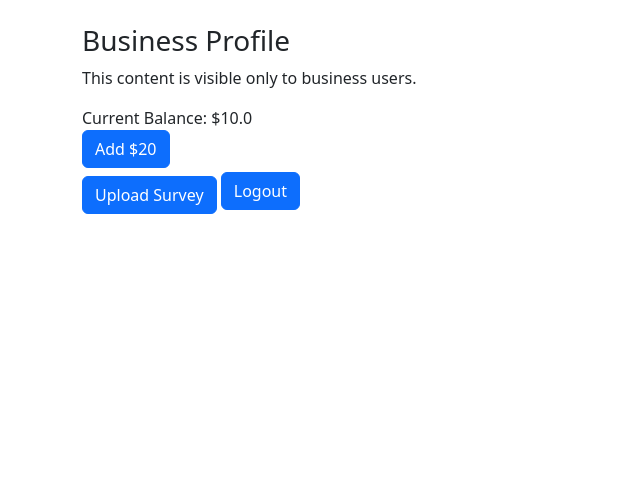
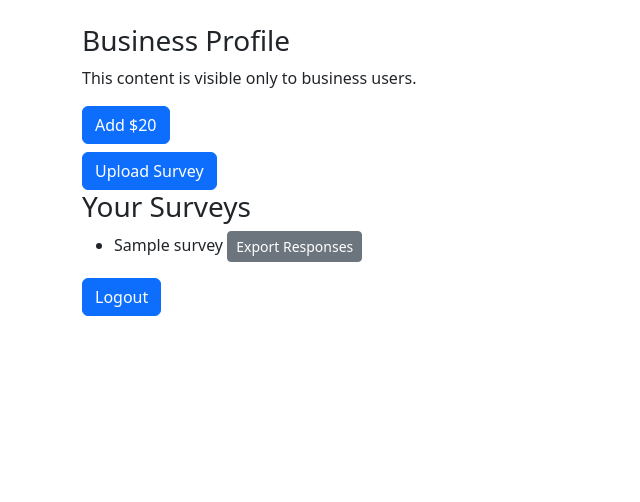
Before and after one commit to MaxCouling/SurveyHustle, a Flask app: page /profile in a window 1280 px wide. Shown: the part 56-558 px from the top of the page, without its empty margins (0-640 px from the left). Run offline with Flask 3, Linux system fonts and the light colour scheme; a user stored in the database is signed in; tables that the repository leaves empty hold one stand-in row (values such as "Sample post").

Commit message:
Bus Users can download data as csv

```diff
--- a/app/models.py
+++ b/app/models.py
@@ -57,7 +57,7 @@ class Response(db.Model):
     question_id = db.Column(db.Integer, db.ForeignKey('question.id'))
     answer = db.Column(db.Text)
     timestamp = db.Column(db.DateTime, default=datetime.utcnow)
-
+    #user = db.relationship('User', backref='responses')
     def __repr__(self):
         return f'<Response {self.id}>'
 
--- a/app/routes.py
+++ b/app/routes.py
@@ -2,8 +2,10 @@
 from flask_wtf import FlaskForm
 
 import os
+import io
+import csv
 
-from flask import render_template, redirect, url_for, flash, request, jsonify
+from flask import render_template, redirect, url_for, flash, request, send_file
 
 from app import app, db
 from app.models import User, Survey, Question, Response, UserSurveyProgress
@@ -303,3 +305,54 @@ def take_survey(survey_id):
 
     return render_template('take_survey.html', form=form, question=question, survey=survey, progress=progress,
                                total_questions=total_questions)
+
+@app.route('/export_responses/<int:survey_id>')
+@login_required
+def export_responses(survey_id):
+    survey = Survey.query.get_or_404(survey_id)
+
+    # Check if the current user is the owner of the survey
+    if survey.owner_id != current_user.id:
+        flash('You do not have permission to access this survey.', 'danger')
+        return redirect(url_for('dashboard'))
+
+    # Retrieve all questions and their responses
+    questions = survey.questions.order_by(Question.order).all()
+
+    # Prepare the CSV file in memory
+    output = io.StringIO()
+    writer = csv.writer(output)
+
+    # Write the header row
+    header = ['Respondent ID']
+    header.extend([f'Q{question.order + 1}: {question.question_text}' for question in questions])
+    writer.writerow(header)
+
+    # Get all respondent IDs who have completed the survey
+    respondent_ids = db.session.query(Response.user_id).join(Question).filter(
+        Question.survey_id == survey.id
+    ).distinct().all()
+    respondent_ids = [r[0] for r in respondent_ids]
+
+    # For each respondent, collect their answers
+    for respondent_id in respondent_ids:
+        row = [respondent_id]
+        for question in questions:
+            response = Response.query.filter_by(
+                question_id=question.id,
+                user_id=respondent_id
+            ).first()
+            answer = response.answer if response else ''
+            row.append(answer)
+        writer.writerow(row)
+
+    # Prepare the file for download
+    output.seek(0)
+    filename = f'survey_{survey.id}_responses.csv'
+
+    return send_file(
+        io.BytesIO(output.getvalue().encode('utf-8')),
+        mimetype='text/csv',
+        as_attachment=True,
+        download_name=filename  # This parameter is outdated in Flask 2.0+
+    )
--- a/app/templates/profile.html
+++ b/app/templates/profile.html
@@ -9,11 +9,6 @@
             <h3>Business Profile</h3>
             <p>This content is visible only to business users.</p>
 
-            <!-- Display the current balance -->
-            <div id="currentBalance" class="mt-3">
-                Current Balance: $<span id="balanceAmount">{{ current_user.balance }}</span>
-            </div>
-
             <!-- Button to add $20 -->
             <form method="POST">
                 {{ form.hidden_tag() }}  <!-- CSRF token -->
@@ -21,6 +16,18 @@
             </form>
 
             <a href="{{ url_for('upload_survey') }}" class="btn btn-primary mt-2">Upload Survey</a>
+
+
+            <h3>Your Surveys</h3>
+            <ul>
+                {% for survey in current_user.surveys %}
+                    <li>
+                        {{ survey.title }}
+                        <a href="{{ url_for('export_responses', survey_id=survey.id) }}" class="btn btn-secondary btn-sm">Export Responses</a>
+                    </li>
+                {% endfor %}
+            </ul>
+
         {% else %}
             <h3>{{current_user.username}}'s Profile</h3>
             <p>This content is visible to regular users.</p>
--- a/uploads/test.csv
+++ b/uploads/test.csv
@@ -1,6 +1,6 @@
 question_text,question_type,choices
 "What is your age?",text,
-"How satisfied are you with our service?",rating,
+How satisfied are you with our service? (Out of 10),rating,
 "What is your favorite product?",multiple_choice,"[""Product A"", ""Product B"", ""Product C""]"
 "Please provide additional feedback.",text,
 "Which features do you use?",multiple_choice,"[""Feature 1"", ""Feature 2"", ""Feature 3"", ""Feature 4""]"
```
